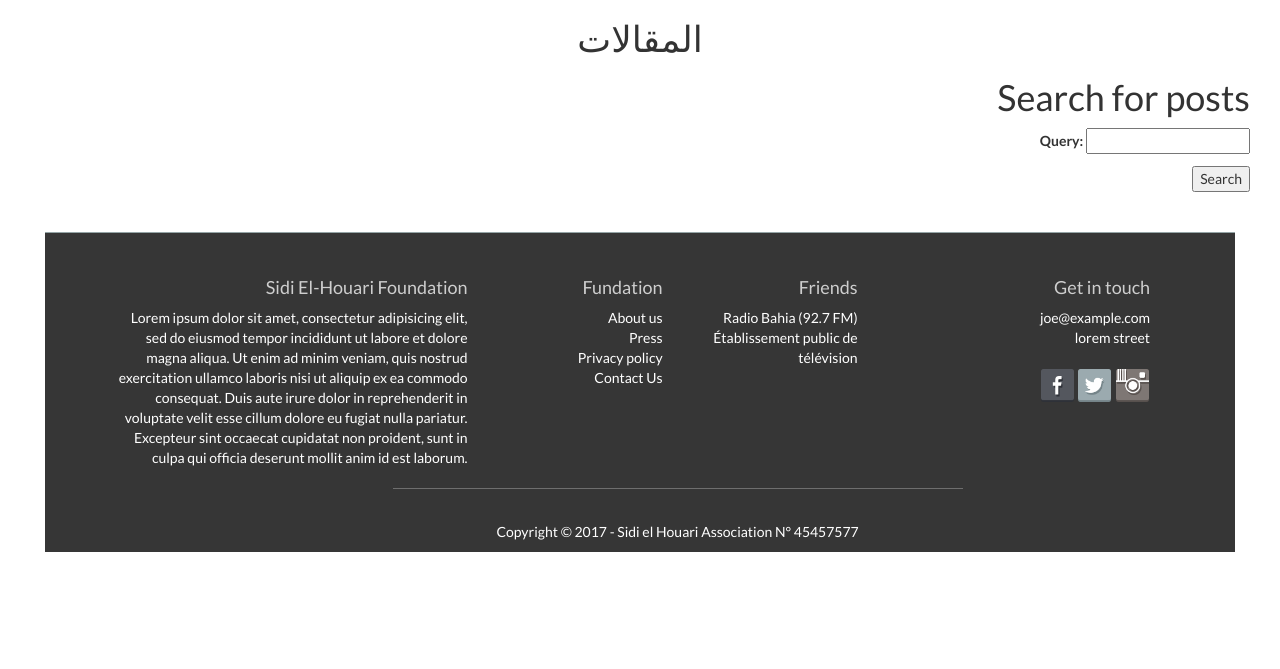
After one commit to Aimene-BAHRI/shagram, a Django app: page /blog/search/ in a window 1280 px wide. The commit adds this page. Shown: the part 131-800 px from the top of the page. Run offline with Django 3.2, Linux system fonts and the light colour scheme; parts of the project's set-up code (start-up, migrations or seed data) failed here and were passed over; some libraries are stand-ins or nearby versions.

Commit message:
implement search, dirty solution

```diff
--- a/articles/forms.py
+++ b/articles/forms.py
@@ -1,5 +1,6 @@
 from django import forms
 from .models import Article, Categorie, Images
+
 # Write your forms here
 class PostForm(forms.ModelForm):
     title = forms.CharField(max_length=128)
@@ -15,3 +16,6 @@ class ImageForm(forms.ModelForm):
     class Meta:
         model = Images
         fields = ('image', )
+
+class SearchForm(forms.Form):
+    query = forms.CharField()
--- a/articles/urls.py
+++ b/articles/urls.py
@@ -17,7 +17,7 @@ from django.conf.urls import url, include
 from django.contrib import admin
 from django.conf import settings
 from django.conf.urls.static import static
-from .views import index, post_create, post_detail, post_update, post_delete
+from .views import index, post_create, post_detail, post_update, post_delete, post_search
 
 urlpatterns = [
     # List of all articles
@@ -34,7 +34,10 @@ urlpatterns = [
 
     # Delete an article
     url(r'^delete/(?P<id>\d+)$', view=post_delete, name='delete'),
-]
+
+    #Search engine
+    url(r'^search/$', view= post_search, name='post_search'),
+  ]
 
 if settings.DEBUG:
     urlpatterns += static(settings.STATIC_URL, document_root=settings.STATIC_ROOT)
--- a/articles/views.py
+++ b/articles/views.py
@@ -1,14 +1,16 @@
 # -*- coding: utf-8 -*-
 from __future__ import unicode_literals
 from django.utils import timezone
-from django.shortcuts import render, get_object_or_404
+from django.shortcuts import render, get_object_or_404, render_to_response
 from django.http import HttpResponse
 from django.forms import modelformset_factory
 from django.template import RequestContext
 # Paginator
 from django.core.paginator import Paginator, EmptyPage, PageNotAnInteger
+# Search
+from haystack.query import SearchQuerySet
+from articles.forms import SearchForm
 
-# Create your views here.
 from articles.models import Article, Categorie, Images
 from events.models import Event
 
@@ -93,3 +95,29 @@ def post_update(request, id):
 # Create Post
 def post_delete(request, id):
     return HttpResponse("<h1>Delete POST "+id+" </h1>")
+
+# Search view
+def post_search(request):
+    form = SearchForm()
+    if 'query' in request.GET:
+        form = SearchForm(request.GET)
+
+        if form.is_valid():
+            cd = form.cleaned_data
+            results = SearchQuerySet().models(Article).filter(content=cd['query']).load_all()
+            # count total results
+            total_results = results.count()
+        else:
+            cd = ''
+            results = ""
+            total_results = 0
+    else:
+        cd = ''
+        results = ""
+        total_results = 0
+    return render(request,
+                  'search/search.html',
+                  {'form': form,
+                   'cd': cd,
+                   'results': results,
+                   'total_results': total_results})
--- a/requirements.txt
+++ b/requirements.txt
@@ -1,4 +1,6 @@
 Django==1.11
+django-haystack==2.6.1
 olefile==0.44
 Pillow==4.2.1
 pytz==2017.2
+Whoosh==2.7.4
--- a/shagram/urls.py
+++ b/shagram/urls.py
@@ -20,6 +20,7 @@ from django.conf import settings
 from django.conf.urls.static import static
 from .views import home
 from users.views import contact_us, registration_demand
+
 urlpatterns = [
     # Sidi Al-houari Home Page
     url(r'^$', view=home, name='home'),
--- a/templates/index.html
+++ b/templates/index.html
@@ -49,13 +49,13 @@
         {% if posts %}
             <div class="col-md-12 search-box">
                 <h3>البحث في المقالات</h3>
-                <form class="" action="index.html" method="post">
+                <form class="" action="search" method="get">
                 <div class="row">
                     <div class="form-group col-md-2">
                         <button class="btn btn-default btn-lg btn-block"><span class="glyphicon glyphicon-search" aria-hidden="true"></span> البحث </button>
                     </div>
                     <div class="form-group col-md-10">
-                        <input type="text" class="form-control input-lg text-center" placeholder="ابحث عن مقالة حسب الكلمة الرئيسية">
+                        <input name="query" type="text" class="form-control input-lg text-center" placeholder="ابحث عن مقالة حسب الكلمة الرئيسية">
                     </div>
                 </div>
                 </form>
--- /dev/null
+++ b/templates/search/indexes/articles/article_text.txt
@@ -0,0 +1,2 @@
+{{ object.body }}
+{{ object.title }}
--- /dev/null
+++ b/templates/search/search.html
@@ -0,0 +1,75 @@
+
+{% extends 'base.html' %}
+{% load staticfiles %}
+<link rel="stylesheet" href="{% static 'css/style-articles.css' %}">
+{% block content %}
+<br>
+<br>
+<div class="container-fluid">
+    {% if events %}
+        {% for event in events %}
+            {% if event.timing > today %}
+                <div class="col-md-offset-0 col-md-12 text-right" style="color: aliceblue;
+                    background-image: url('https://bootsnipp.com/dist/img/header-bg.jpg?ver=2.0.0');
+                    background-size: cover">
+                    <div class="row">
+                        <div class="col-md-offsect-0 col-md-12 col-sm-12 col-xs-12">
+                            <div class="post">
+                                <h2 class="text-center"><strong>العنوان : </strong>{{event.title}}</h2>
+                                <p><strong>الوصف : </strong>{{event.content}}</p>
+                                <div class="col-md-6  col-sm-6 col-xs-12"><p><strong>المكان : </strong>{{event.place}}</p></div>
+                                <div class="col-md-6  col-sm-6 col-xs-12"><p><strong>الزمان : </strong>{{event.timing}}</p></div>
+                            </div>
+                        </div>
+                    </div>
+                </div>
+            {% endif %}
+            </hr>
+        {% endfor %}
+        <br>
+    {% endif %}
+    <br>
+    <div class="clo-xs-12 clo-sm-12 col-md-12 col-lg-12 col-md-offset-0 text-right"
+    style="color: aliceblue;
+                    background-image: url('https://i.ytimg.com/vi/jNT3O4NlSTo/maxresdefault.jpg');
+                    background-size: cover">
+        <h1 class="text-center">الأقسام</h1>
+        {% if categories %}
+            {% for category in categories %}
+            <button class="btn btn-default">
+                <a href="#">{{ category.title }}</a>
+            </button>
+            {% endfor %}
+            <hr>
+        {% endif %}
+    </div>
+    <hr>
+    <div class="col-md-offset-0 col-md-12 text-right">
+        <h1 class="text-center">المقالات</h1>
+<!--  -->
+<!--  -->
+<!--  -->
+<!--  -->
+
+{% if "query" in request.GET %}
+<h1>Posts containing "{{ cd.query }}"</h1>
+<h3>Found {{ total_results }} result{{ total_results|pluralize}}</h3>
+  {% for result in results %}
+    {% with post=result.object %}
+      <h4><a href="{{ post.get_absolute_url }}">{{ post.title }}</a></h4>
+      {{ post.body|truncatewords:5 }}
+    {% endwith %}
+  {% empty %}
+    <p>There are no results for your query.</p>
+  {% endfor %}
+{% else %}
+  <h1>Search for posts</h1>
+  <form action="." method="get">
+    {{ form.as_p }}
+    <input type="submit" value="Search">
+  </form>
+{% endif %}
+<!--  -->
+<!--  -->
+<!--  -->
+{% endblock %}
```
Also changed, not shown: articles/search_indexes.py (added, +17 -0 lines), shagram/settings.py (+12 -0 lines), templates/articles/articles_ajax.html (added, +7 -0 lines), 3 other files.
